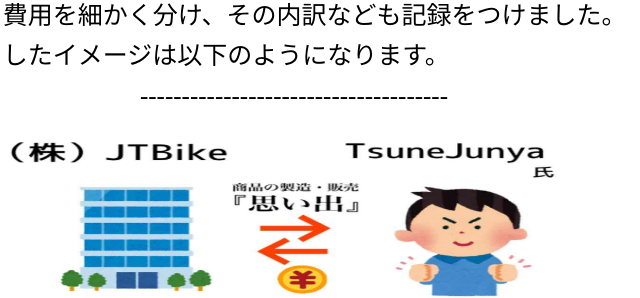
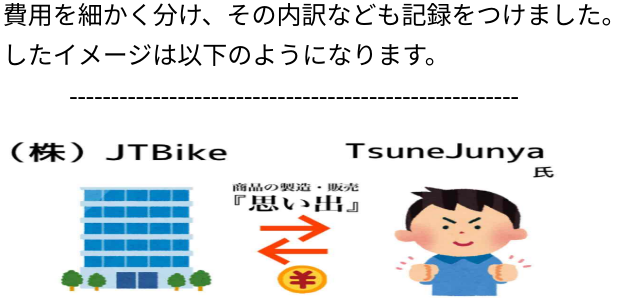
Before and after one commit to TsuneJunya/moneytop, a plain HTML site: page index.html in a window 1280 px wide. Shown: the part 284-582 px from the top of the page, 351-991 px from the left. Drawn offline with Linux system fonts and the light colour scheme.

Commit message:
Update index.html

```diff
--- a/index.html
+++ b/index.html
@@ -22,7 +22,7 @@
      また、実際の会計とは違っているところも多くあると思いますが、<br/>
      会社っぽく費用を細かく分け、その内訳なども記録をつけました。</br/>
      会社っぽくしたイメージは以下のようになります。</p>
-  <p>-------------------------------------</p>
+  <p class="centeryose">------------------------------------------------------</p>
   <div class="money-image">
       <img src="money-image.jpg">
   </div>
```
